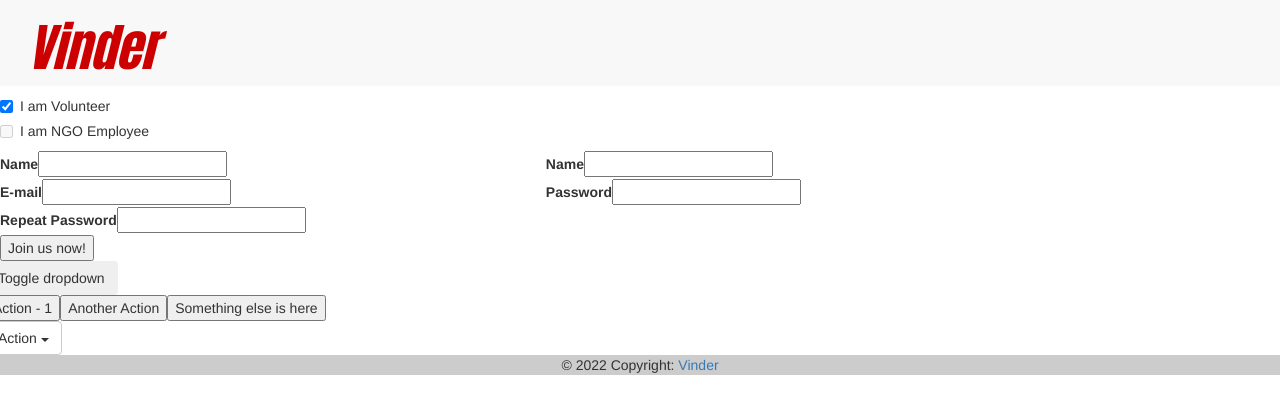
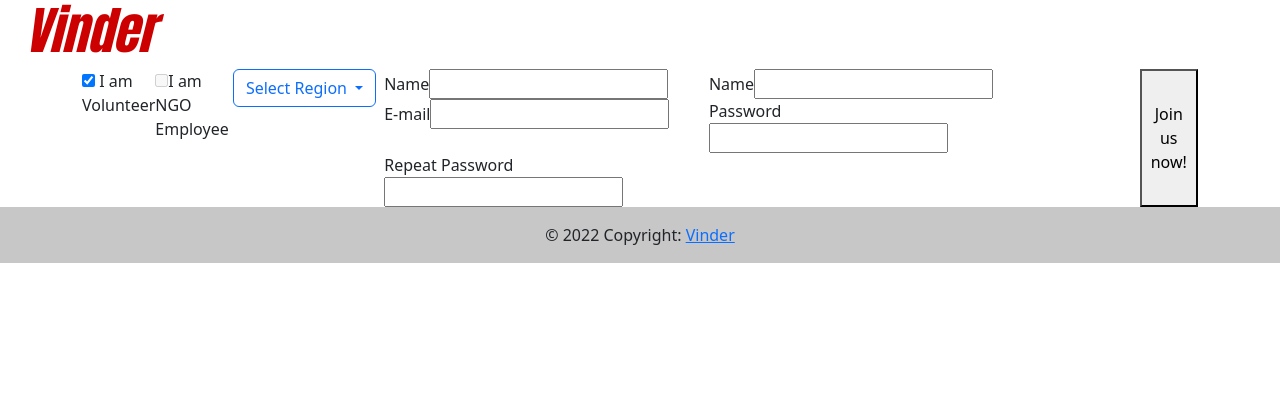
Before and after one commit to kamilkozinski/HelpHackFron, an Angular app in the folder HelpHackFront/: page /registration in a window 1280 px wide. Shown: the top 414 px of the page. Built offline with nearby package versions, Linux system fonts and the light colour scheme.

Commit message:
resolved ng-bootstrap

```diff
--- a/HelpHackFront/angular.json
+++ b/HelpHackFront/angular.json
@@ -95,5 +95,7 @@
       }
     }
   },
-  "defaultProject": "HelpHackFront"
+  "cli": {
+    "analytics": false
+  }
 }
--- a/HelpHackFront/src/app/modals/registetered.modal.ts
+++ b/HelpHackFront/src/app/modals/registetered.modal.ts
@@ -1,5 +1,4 @@
 import { Component, TemplateRef } from '@angular/core';
-import { BsModalService, BsModalRef } from 'ngx-bootstrap/modal';
 
 @Component({
   // eslint-disable-next-line @angular-eslint/component-selector
@@ -7,10 +6,5 @@ import { BsModalService, BsModalRef } from 'ngx-bootstrap/modal';
   templateUrl: './service-template.html',
 })
 export class DemoModalServiceStaticComponent {
-  modalRef?: BsModalRef;
-  constructor(private modalService: BsModalService) {}
-
-  openModal(template: TemplateRef<any>) {
-    this.modalRef = this.modalService.show(template);
-  }
+  constructor() {}
 }
--- a/HelpHackFront/src/app/modals/service-template.html
+++ b/HelpHackFront/src/app/modals/service-template.html
@@ -1,6 +1,4 @@
-<button type="button" class="btn btn-primary" (click)="openModal(template)">
-  Create template modal
-</button>
+<button type="button" class="btn btn-primary">Create template modal</button>
 
 <ng-template #template>
   <div class="modal-header">
--- a/HelpHackFront/src/app/register/register.component.css
+++ b/HelpHackFront/src/app/register/register.component.css
@@ -0,0 +1,4 @@
+.container {
+  display: flex;
+  justify-content: center;
+}
--- a/HelpHackFront/src/app/register/register.component.html
+++ b/HelpHackFront/src/app/register/register.component.html
@@ -1,4 +1,5 @@
 <form [formGroup]="checkoutForm" (ngSubmit)="onSubmit()">
+  <div class="container">
     <div class="checkbox">
       <label>
         <input
@@ -24,6 +25,44 @@
         />I am NGO Employee
       </label>
     </div>
+
+    <div
+      class="d-inline-block"
+      ngbDropdown
+      #myDrop="ngbDropdown"
+      *ngIf="isVolunteer"
+    >
+      <button
+        type="button"
+        class="btn btn-outline-primary me-2"
+        id="dropdownManual"
+        ngbDropdownAnchor
+        (focus)="myDrop.open()"
+      >
+        Select Region
+      </button>
+      <div ngbDropdownMenu aria-labelledby="dropdownManual">
+        <button ngbDropdownItem>Nowa Huta</button>
+        <button ngbDropdownItem>Białystok</button>
+      </div>
+    </div>
+
+    <div class="d-inline-block" ngbDropdown #myDrop="ngbDropdown" *ngIf="isNGO">
+      <button
+        type="button"
+        class="btn btn-outline-primary me-2"
+        id="dropdownManual"
+        ngbDropdownAnchor
+        (focus)="myDrop.open()"
+      >
+        Select NGO
+      </button>
+      <div ngbDropdownMenu aria-labelledby="dropdownManual">
+        <button ngbDropdownItem>Capgemini</button>
+        <button ngbDropdownItem>Comarch</button>
+      </div>
+    </div>
+
     <div class="row">
       <div class="col-sm-5 form group">
         <label for="name"> Name </label>
@@ -48,43 +87,5 @@
     </div>
 
     <button class="button" type="submit">Join us now!</button>
+  </div>
 </form>
-<div class="row">
-  <div class="col">
-    <div ngbDropdown class="d-inline-block">
-      <button
-        type="button"
-        class="btn btn-outline-primary"
-        id="dropdownBasic1"
-        ngbDropdownToggle
-      >
-        Toggle dropdown
-      </button>
-      <div ngbDropdownMenu aria-labelledby="dropdownBasic1">
-        <button ngbDropdownItem>Action - 1</button>
-        <button ngbDropdownItem>Another Action</button>
-        <button ngbDropdownItem>Something else is here</button>
-      </div>
-    </div>
-  </div>
-
-  <!-- Single button -->
-  <div class="btn-group">
-    <button
-      type="button"
-      class="btn btn-default dropdown-toggle"
-      data-toggle="dropdown"
-      aria-haspopup="true"
-      aria-expanded="false"
-    >
-      Action <span class="caret"></span>
-    </button>
-    <ul class="dropdown-menu">
-      <li><a href="#">Action</a></li>
-      <li><a href="#">Another action</a></li>
-      <li><a href="#">Something else here</a></li>
-      <li role="separator" class="divider"></li>
-      <li><a href="#">Separated link</a></li>
-    </ul>
-  </div>
-</div>
--- a/HelpHackFront/src/app/welcome/welcome.component.html
+++ b/HelpHackFront/src/app/welcome/welcome.component.html
@@ -12,3 +12,7 @@
     </button>
   </div>
 </div>
+<p>
+  You can easily control dropdowns programmatically using the exported dropdown
+  instance.
+</p>
--- a/HelpHackFront/tsconfig.json
+++ b/HelpHackFront/tsconfig.json
@@ -18,7 +18,7 @@
     "experimentalDecorators": true,
     "moduleResolution": "node",
     "importHelpers": true,
-    "target": "es2017",
+    "target": "es2020",
     "module": "es2020",
     "lib": ["es2020", "dom"]
   },
```
Also changed, not shown: HelpHackFront/package.json (+16 -15 lines), HelpHackFront/src/app/app.module.ts (+3 -9 lines), 1 other file (tests, documents, lock files or other folders). Lines whose indentation alone changed are shown as unchanged.
